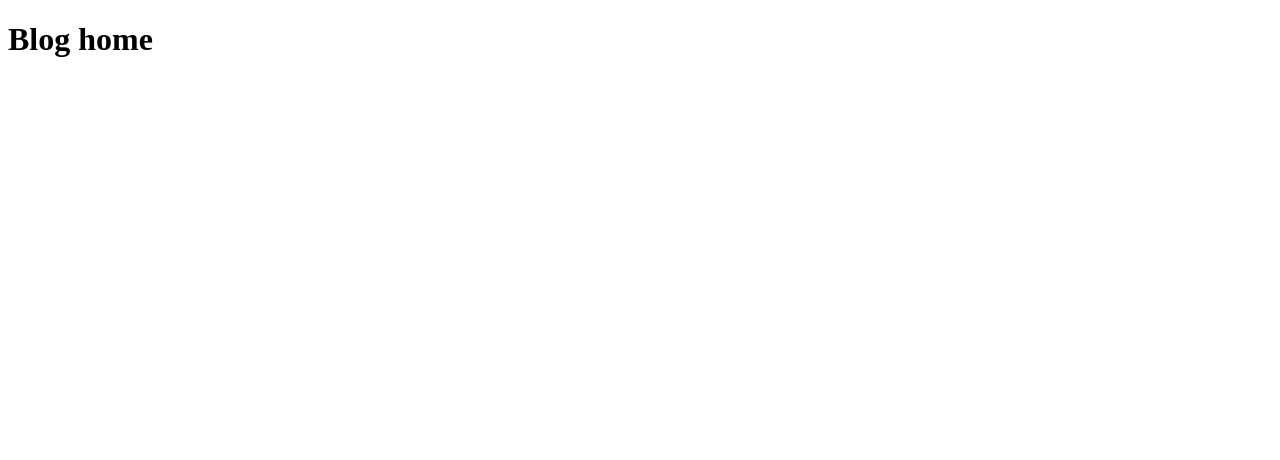
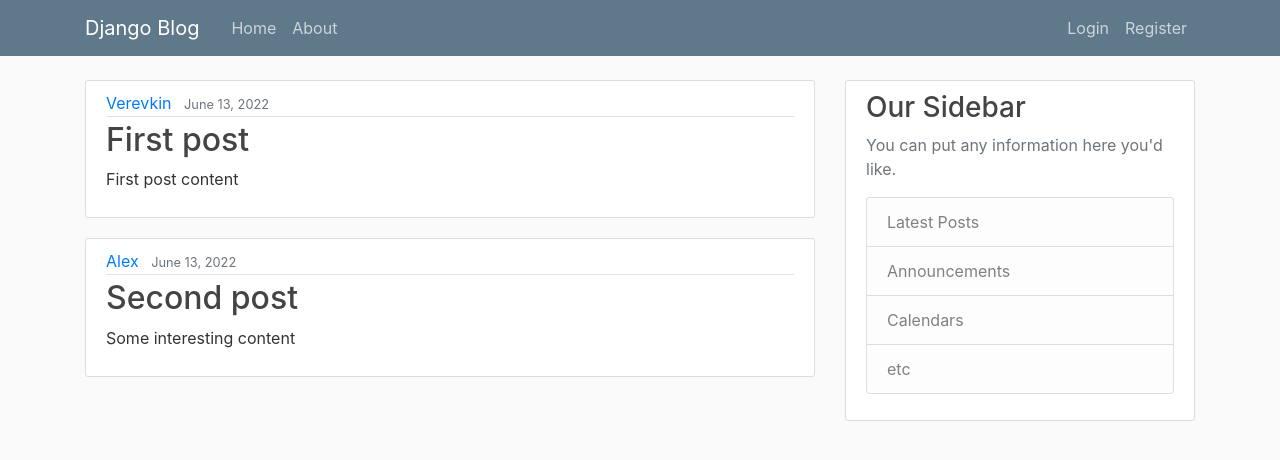
Before and after one commit to Verevkin-A/Blog_Platform_Django, a Django app: page /blog/ in a window 1280 px wide. Before the commit the part shown is almost empty. Shown: the top 460 px of the page. Run offline with Django 4.2, Linux system fonts and the light colour scheme; some libraries are stand-ins or nearby versions.

Commit message:
feat: bootstrap support & parent template

```diff
--- /dev/null
+++ b/blog/static/blog/main.css
@@ -0,0 +1,85 @@
+
+body {
+  background: #fafafa;
+  color: #333333;
+  margin-top: 5rem;
+}
+
+h1, h2, h3, h4, h5, h6 {
+  color: #444444;
+}
+
+ul {
+  margin: 0;
+}
+
+.bg-steel {
+  background-color: #5f788a;
+}
+
+.site-header .navbar-nav .nav-link {
+  color: #cbd5db;
+}
+
+.site-header .navbar-nav .nav-link:hover {
+  color: #ffffff;
+}
+
+.site-header .navbar-nav .nav-link.active {
+  font-weight: 500;
+}
+
+.content-section {
+  background: #ffffff;
+  padding: 10px 20px;
+  border: 1px solid #dddddd;
+  border-radius: 3px;
+  margin-bottom: 20px;
+}
+
+.article-title {
+  color: #444444;
+}
+
+a.article-title:hover {
+  color: #428bca;
+  text-decoration: none;
+}
+
+.article-content {
+  white-space: pre-line;
+}
+
+.article-img {
+  height: 65px;
+  width: 65px;
+  margin-right: 16px;
+}
+
+.article-metadata {
+  padding-bottom: 1px;
+  margin-bottom: 4px;
+  border-bottom: 1px solid #e3e3e3
+}
+
+.article-metadata a:hover {
+  color: #333;
+  text-decoration: none;
+}
+
+.article-svg {
+  width: 25px;
+  height: 25px;
+  vertical-align: middle;
+}
+
+.account-img {
+  height: 125px;
+  width: 125px;
+  margin-right: 20px;
+  margin-bottom: 16px;
+}
+
+.account-heading {
+  font-size: 2.5rem;
+}
--- /dev/null
+++ b/blog/templates/blog/base.html
@@ -0,0 +1,70 @@
+{% load static %}
+<!DOCTYPE html>
+<html lang="en">
+<head>
+    <!-- Required meta tags -->
+    <meta charset="utf-8">
+    <meta name="viewport" content="width=device-width, initial-scale=1, shrink-to-fit=no">
+
+    <!-- Bootstrap CSS -->
+    <link rel="stylesheet" href="https://cdn.jsdelivr.net/npm/bootstrap@4.0.0/dist/css/bootstrap.min.css" integrity="sha384-Gn5384xqQ1aoWXA+058RXPxPg6fy4IWvTNh0E263XmFcJlSAwiGgFAW/dAiS6JXm" crossorigin="anonymous">
+
+    <link rel="stylesheet" type="text/css" href="{% static 'blog/main.css' %}">
+
+    {% if title %}
+        <title>Django Blog - {{ title }}</title>
+    {% else %}
+        <title>Django Blog</title>
+    {% endif %}
+</head>
+<body>
+    <header class="site-header">
+      <nav class="navbar navbar-expand-md navbar-dark bg-steel fixed-top">
+        <div class="container">
+          <a class="navbar-brand mr-4" href="{% url 'blog-home' %}">Django Blog</a>
+          <button class="navbar-toggler" type="button" data-toggle="collapse" data-target="#navbarToggle" aria-controls="navbarToggle" aria-expanded="false" aria-label="Toggle navigation">
+          <span class="navbar-toggler-icon"></span>
+          </button>
+          <div class="collapse navbar-collapse" id="navbarToggle">
+            <div class="navbar-nav mr-auto">
+              <a class="nav-item nav-link" href="{% url 'blog-home' %}">Home</a>
+              <a class="nav-item nav-link" href="{% url 'blog-about' %}">About</a>
+            </div>
+            <!-- Navbar Right Side -->
+            <div class="navbar-nav">
+              <a class="nav-item nav-link" href="#">Login</a>
+              <a class="nav-item nav-link" href="#">Register</a>
+            </div>
+          </div>
+        </div>
+      </nav>
+    </header>
+
+    <main role="main" class="container">
+      <div class="row">
+        <div class="col-md-8">
+          {% block content %}{% endblock %}
+        </div>
+        <div class="col-md-4">
+          <div class="content-section">
+            <h3>Our Sidebar</h3>
+            <p class='text-muted'>You can put any information here you'd like.
+              <ul class="list-group">
+                <li class="list-group-item list-group-item-light">Latest Posts</li>
+                <li class="list-group-item list-group-item-light">Announcements</li>
+                <li class="list-group-item list-group-item-light">Calendars</li>
+                <li class="list-group-item list-group-item-light">etc</li>
+              </ul>
+            </p>
+          </div>
+        </div>
+      </div>
+    </main>
+
+    <!-- Optional JavaScript -->
+    <!-- jQuery first, then Popper.js, then Bootstrap JS -->
+    <script src="https://code.jquery.com/jquery-3.2.1.slim.min.js" integrity="sha384-KJ3o2DKtIkvYIK3UENzmM7KCkRr/rE9/Qpg6aAZGJwFDMVNA/GpGFF93hXpG5KkN" crossorigin="anonymous"></script>
+    <script src="https://cdn.jsdelivr.net/npm/popper.js@1.12.9/dist/umd/popper.min.js" integrity="sha384-ApNbgh9B+Y1QKtv3Rn7W3mgPxhU9K/ScQsAP7hUibX39j7fakFPskvXusvfa0b4Q" crossorigin="anonymous"></script>
+    <script src="https://cdn.jsdelivr.net/npm/bootstrap@4.0.0/dist/js/bootstrap.min.js" integrity="sha384-JZR6Spejh4U02d8jOt6vLEHfe/JQGiRRSQQxSfFWpi1MquVdAyjUar5+76PVCmYl" crossorigin="anonymous"></script>
+</body>
+</html>
--- a/blog/templates/blog/home.html
+++ b/blog/templates/blog/home.html
@@ -1,10 +1,15 @@
-<!DOCTYPE html>
-<html lang="en">
-<head>
-    <meta charset="UTF-8">
-    <title>Title</title>
-</head>
-<body>
-    <h1>Blog home</h1>
-</body>
-</html>
+{% extends "blog/base.html" %}
+{% block content %}
+    {% for post in posts %}
+        <article class="media content-section">
+            <div class="media-body">
+                <div class="article-metadata">
+                    <a class="mr-2" href="#">{{ post.author }}</a>
+                    <small class="text-muted">{{ post.date_posted }}</small>
+                </div>
+                <h2><a class="article-title" href="#">{{ post.title }}</a></h2>
+                <p class="article-content">{{ post.content }}</p>
+            </div>
+        </article>
+    {% endfor %}
+{% endblock content %}
--- a/blog/views.py
+++ b/blog/views.py
@@ -1,10 +1,28 @@
 from django.shortcuts import render
 from django.http import HttpResponse
 
+posts = [
+    {
+        "author": "Verevkin",
+        "title": "First post",
+        "content": "First post content",
+        "date_posted": "June 13, 2022"
+    },
+    {
+        "author": "Alex",
+        "title": "Second post",
+        "content": "Some interesting content",
+        "date_posted": "June 13, 2022"
+    }
+]
+
 
 def home(request) -> HttpResponse:
-    return render(request, "blog/home.html")
+    context = {
+        "posts": posts
+    }
+    return render(request, "blog/home.html", context)
 
 
 def about(request) -> HttpResponse:
-    return render(request, "blog/about.html")
+    return render(request, "blog/about.html", {"title": "About"})
```
Also changed, not shown: blog/templates/blog/about.html (+6 -10 lines).
